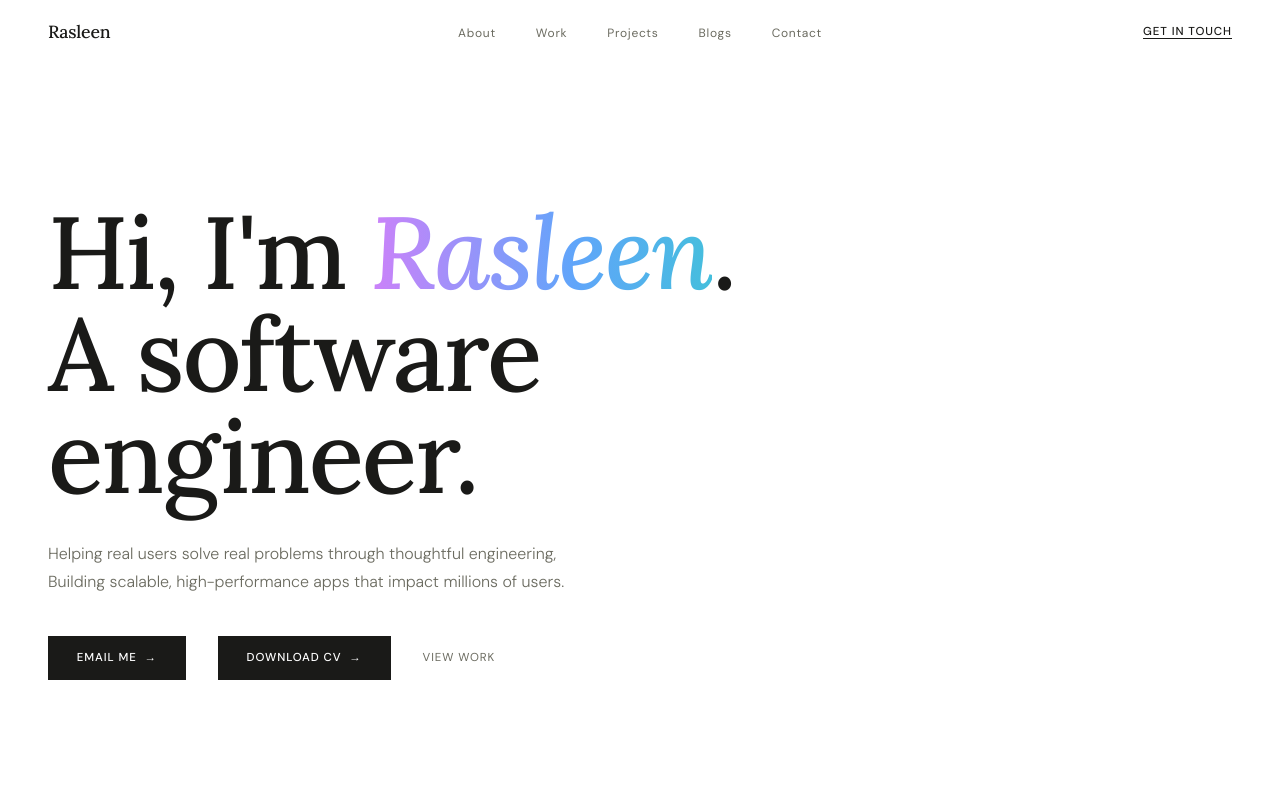
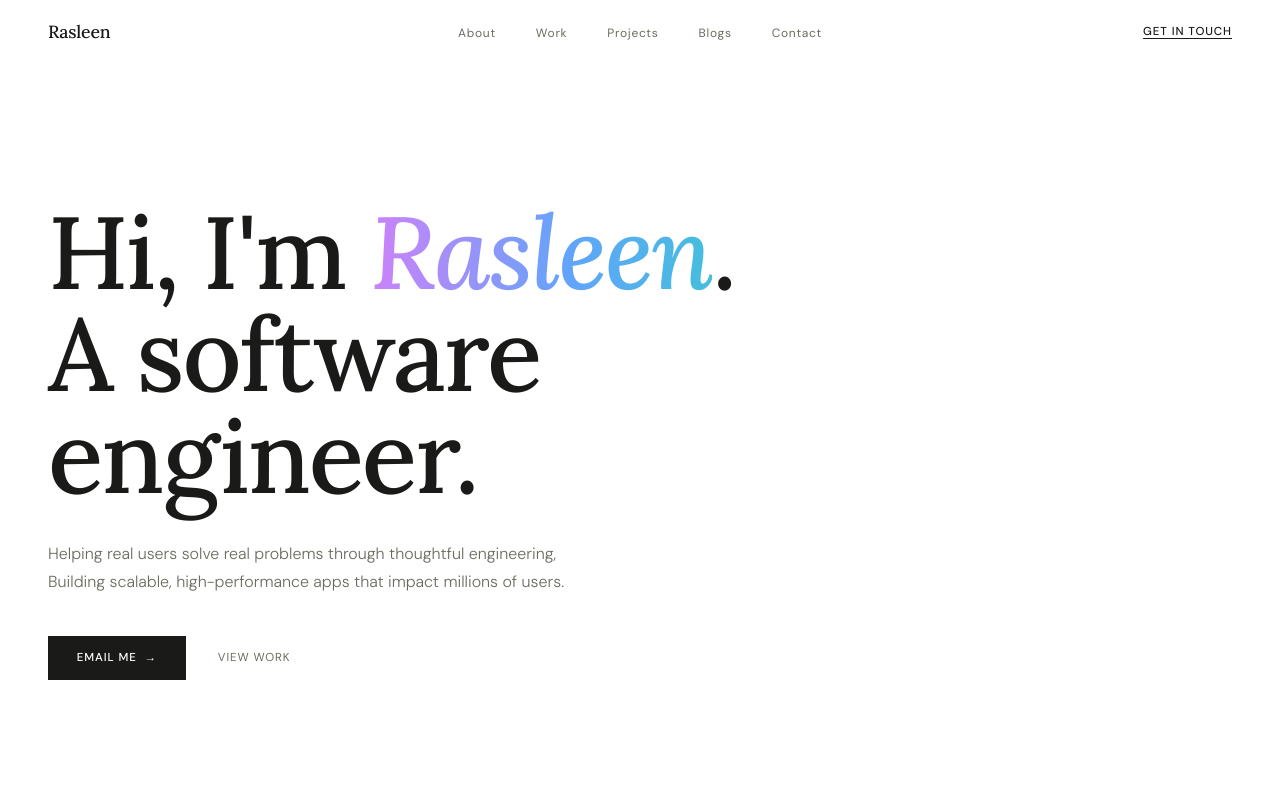
Before and after one commit to rasleen298/portfolio, a React (Create React App) app: page / in a window 1280 px wide. Shown: the top 800 px of the page. Built offline with nearby package versions, Linux system fonts and the light colour scheme.

Commit message:
cv remove

```diff
--- a/src/components/Hero.jsx
+++ b/src/components/Hero.jsx
@@ -33,9 +33,9 @@ export default function Hero() {
         >
           EMAIL ME &nbsp;→
         </button>
-        <a className={s.btnPrimary} href={cvFile} download="CV_RasleenKaur.pdf">
+        {/* <a className={s.btnPrimary} href={cvFile} download="CV_RasleenKaur.pdf">
           DOWNLOAD CV &nbsp;→
-        </a>
+        </a> */}
         <button
           className={s.btnGhost}
           onClick={() =>
```
